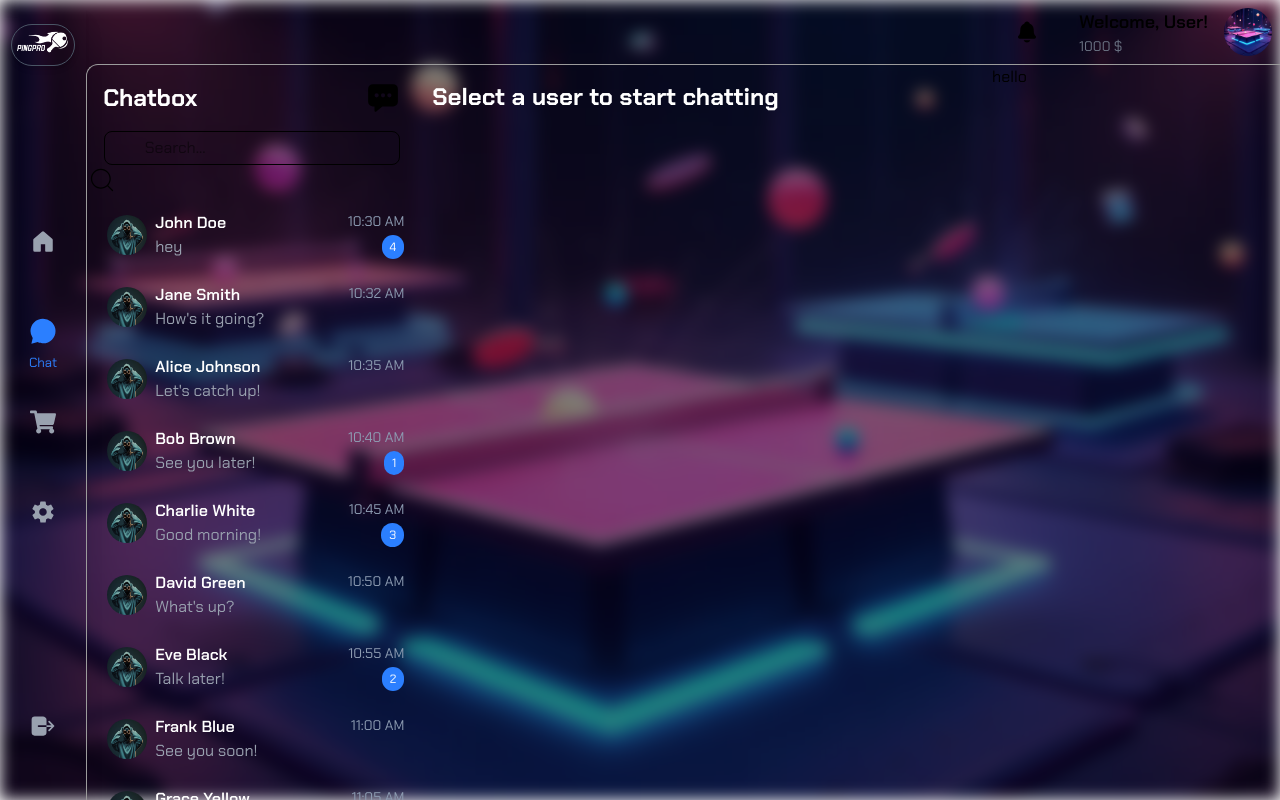
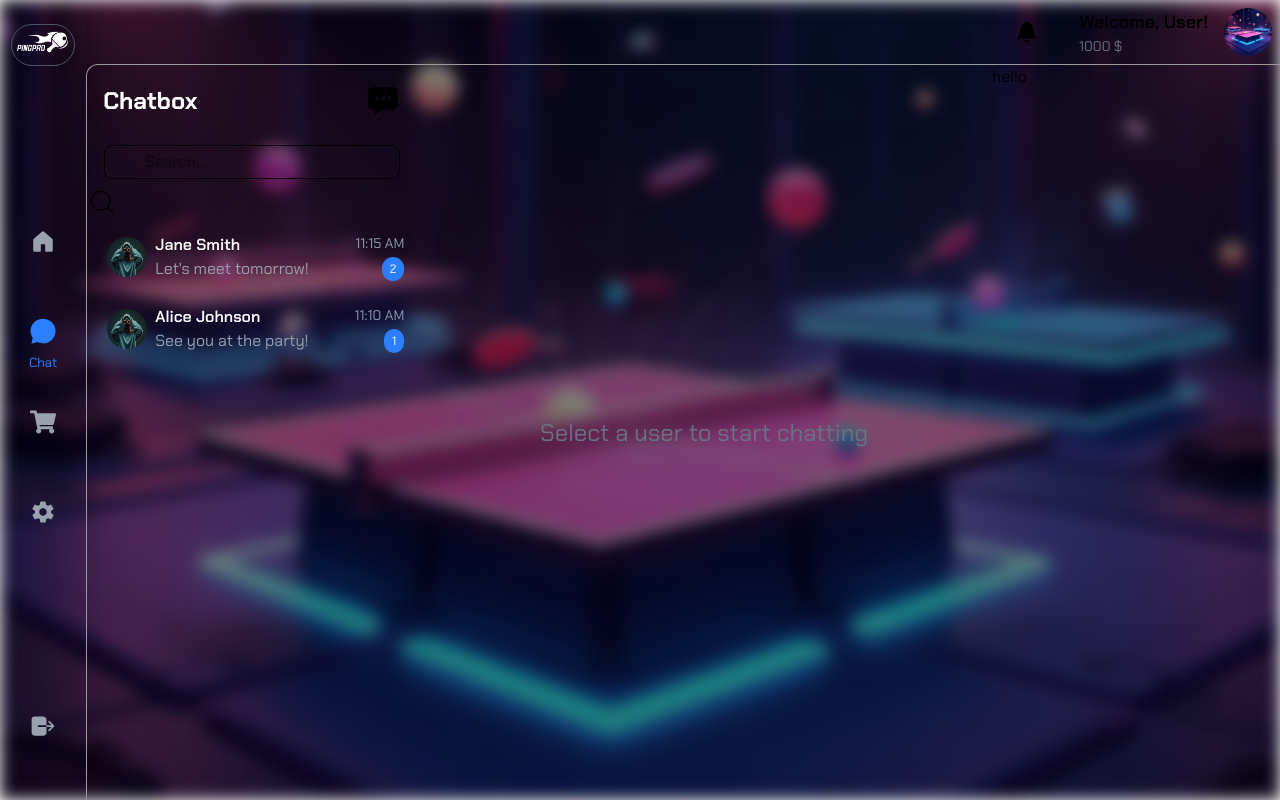
Before and after one commit to ahmedghounami/trans, a Next.js app in the folder client/: page /chat in a window 1280 px wide. Built offline with nearby package versions, Linux system fonts and the light colour scheme.

Commit message:
the chat frontend is almost

```diff
--- a/client/app/chat/page.tsx
+++ b/client/app/chat/page.tsx
@@ -5,55 +5,201 @@ import { useState } from "react";
 import UserInfo from "./userinfo";
 
 const users = [
-    { id: 1, name: "John Doe", lastMessage: "hey", time: "10:30 AM", imageprofile: "/profile.jpg", messagenotseen: 4 },
-    { id: 2, name: "Jane Smith", lastMessage: "How's it going?", time: "10:32 AM", imageprofile: "/profile.jpg", messagenotseen: 0 },
-    { id: 3, name: "Alice Johnson", lastMessage: "Let's catch up!", time: "10:35 AM", imageprofile: "/profile.jpg", messagenotseen: 0 },
-    { id: 4, name: "Bob Brown", lastMessage: "See you later!", time: "10:40 AM", imageprofile: "/profile.jpg", messagenotseen: 1 },
-    { id: 5, name: "Charlie White", lastMessage: "Good morning!", time: "10:45 AM", imageprofile: "/profile.jpg", messagenotseen: 3 },
-    { id: 6, name: "David Green", lastMessage: "What's up?", time: "10:50 AM", imageprofile: "/profile.jpg", messagenotseen: 0 },
-    { id: 7, name: "Eve Black", lastMessage: "Talk later!", time: "10:55 AM", imageprofile: "/profile.jpg", messagenotseen: 2 },
-    { id: 8, name: "Frank Blue", lastMessage: "See you soon!", time: "11:00 AM", imageprofile: "/profile.jpg", messagenotseen: 0 },
-    { id: 9, name: "Grace Yellow", lastMessage: "Let's meet up!", time: "11:05 AM", imageprofile: "/profile.jpg", messagenotseen: 0 },
-    { id: 10, name: "Hank Purple", lastMessage: "Catch you later!", time: "11:10 AM", imageprofile: "/profile.jpg", messagenotseen: 0 },
+    { id: 2, name: "Jane Smith", imageprofile: "/profile.jpg", },
+    { id: 3, name: "Alice Johnson", imageprofile: "/profile.jpg", },
+    { id: 4, name: "Bob Brown", imageprofile: "/profile.jpg", },
+    { id: 5, name: "Charlie White", imageprofile: "/profile.jpg", },
+    { id: 6, name: "David Green", imageprofile: "/profile.jpg", },
+    { id: 7, name: "Eve Black", imageprofile: "/profile.jpg", },
+    { id: 8, name: "Frank Blue", imageprofile: "/profile.jpg", },
+    { id: 9, name: "Grace Yellow", imageprofile: "/profile.jpg", },
+    { id: 10, name: "Hank Purple", imageprofile: "/profile.jpg", },
+];
+
+const userstalkingwith = [
+    { id: 2, name: "Jane Smith", lastMessage: "Let's meet tomorrow!", time: "11:15 AM", imageprofile: "/profile.jpg", messagenotseen: 2 },
+    { id: 3, name: "Alice Johnson", lastMessage: "See you at the party!", time: "11:10 AM", imageprofile: "/profile.jpg", messagenotseen: 1 },
+];
+const conversations = [
+    {
+        id: 1, participants: [1, 2], messages: [
+            { senderId: 1, content: "Hey, how are you?", timestamp: "10:30 AM" },
+            { senderId: 2, content: "I'm good, thanks! You?", timestamp: "10:31 AM" },
+            { senderId: 1, content: "Doing well! Just working on some projects.", timestamp: "10:32 AM" },
+            { senderId: 2, content: "Sounds great! Let's catch up later.", timestamp: "10:33 AM" },
+            { senderId: 2, content: "Sounds great! Let's catch up later.", timestamp: "10:34 AM" },
+            { senderId: 2, content: "Sounds great! Let's catch up later.", timestamp: "10:35 AM" },
+            { senderId: 1, content: "Sure! Talk to you later.", timestamp: "10:36 AM" },
+            { senderId: 1, content: "Sure! Talk to you later.", timestamp: "10:37 AM" },
+            { senderId: 1, content: "Sure! Talk to you later.Sure! Talk to you later.Sure! Talk to you later.Sure! Talk to you later.Sure! Talk to you later.Sure! Talk to you later.Sure! Talk to you later.", timestamp: "10:38 AM" },
+        ]
+    },
+    {
+        id: 2, participants: [1, 3], messages: [
+            { senderId: 1, content: "Hey Alice, how's it going?", timestamp: "10:35 AM" },
+            { senderId: 3, content: "Hi John! I'm doing well, thanks!", timestamp: "10:36 AM" },
+            { senderId: 1, content: "Let's catch up sometime.", timestamp: "10:37 AM" }
+        ]
+    },
+    {
+        id: 3, participants: [2, 4], messages: [
+            { senderId: 2, content: "Hey Bob, see you later!", timestamp: "10:40 AM" },
+            { senderId: 4, content: "Sure, take care!", timestamp: "10:41 AM" },
+            { senderId: 2, content: "You too!", timestamp: "10:42 AM" }
+        ]
+    },
+    {
+        id: 4, participants: [3, 5], messages: [
+            { senderId: 3, content: "Good morning Charlie!", timestamp: "10:45 AM" },
+            { senderId: 5, content: "Good morning Alice!", timestamp: "10:46 AM" },
+            { senderId: 3, content: "How's your day going?", timestamp: "10:47 AM" },
+            { senderId: 5, content: "Pretty good! Just started working.", timestamp: "10:48 AM" }
+        ]
+    },
+    {
+        id: 5, participants: [4, 6], messages: [
+            { senderId: 4, content: "Hey David, what's up?", timestamp: "10:50 AM" },
+            { senderId: 6, content: "Not much, just relaxing.", timestamp: "10:51 AM" },
+            { senderId: 4, content: "Sounds good! Let's hang out later.", timestamp: "10:52 AM" }
+        ]
+    },
+    {
+        id: 6, participants: [5, 7], messages: [
+            { senderId: 5, content: "Hi Eve, talk later?", timestamp: "10:55 AM" },
+            { senderId: 7, content: "Sure Charlie! Talk soon.", timestamp: "10:56 AM" }
+        ]
+    },
+    {
+        id: 7, participants: [6, 8], messages: [
+            { senderId: 6, content: "Frank, see you soon!", timestamp: "11:00 AM" },
+            { senderId: 8, content: "Yes David! Looking forward to it.", timestamp: "11:01 AM" }
+        ]
+    },
+    {
+        id: 8, participants: [7, 9], messages: [
+            { senderId: 7, content: "Grace, let's meet up!", timestamp: "11:05 AM" },
+            { senderId: 9, content: "Sure Eve! When are you free?", timestamp: "11:06 AM" }
+        ]
+    },
+    {
+        id: 9, participants: [8, 10], messages: [
+            { senderId: 8, content: "Hank, catch you later!", timestamp: "11:10 AM" },
+            { senderId: 10, content: "See you Frank! Take care.", timestamp: "11:11 AM" }
+        ]
+    },
+    {
+        id: 10, participants: [9, 1], messages: [
+            { senderId: 9, content: "John, let's catch up!", timestamp: "11.15 AM" },
+            { senderId: 1, content: "Sure Grace! When are you free?", timestamp: "11.16 AM" }
+        ]
+    },
 ];
 
 
+const me = {
+    id: 1,
+    name: "You",
+    lastMessage: "Hello, how are you?",
+    time: "11:20 AM",
+    imageprofile: "/profile.jpg",
+    messagenotseen: 0
+};
 
 export default function Chat() {
     const [selected, setSelected] = useState(0);
+    const [value, setValue] = useState("");
     return (
         <div className="flex flex-row h-full">
-            <div className="flex flex-col flex-2/7 border-r-[1] border-[#a0a0a0]">
-                <div className="flex justify-between items-center p-4">
+            <div className="flex flex-col flex-2/7 border-r-[1] border-[#a0a0a0] ">
+                <div className="flex justify-between items-center p-4 border-b-[1] h-18 border-[#a0a0a0]">
                     <h1 className="text-2xl font-bold text-white">Chatbox </h1>
                     <IoChatboxEllipses size={34} className=" " />
                 </div>
                 <input
                     type="text"
                     placeholder="Search..."
-                    className="w-[90%] z-10 pl-10 p-1 rounded-lg border self-center outline-0"
+                    className="w-[90%] z-10 pl-10 p-1 rounded-lg border m-2 self-center outline-0"
                 />
-                <CiSearch size={30} className=" mt-[-33] ml-[20] cursor-pointer z-20" />
+                <CiSearch size={30} className=" mt-[-40] ml-[20] cursor-pointer z-20" />
                 <div className="flex h-1 flex-col p-2 gap-2 flex-grow overflow-y-auto">
-                    {users.map((user) => (
+                    {userstalkingwith.map((user) => (
                         <UserInfo
                             key={user.id}
                             user={user}
                             setSelected={setSelected}
+                            selected={selected}
                         />
                     ))}
                 </div>
             </div>
             <div className="flex-1/2 border-r-[1] border-[#a0a0a0]">
-                {selected > 0 ? (
-                    <h3 className="text-white text-2xl font-bold p-4">
-                        selected is {selected}
-                    </h3>
+                {selected === 0 ? (
+                    <div className="flex justify-center items-center h-full">
+                        <h2 className="text-2xl text-gray-500">Select a user to start chatting</h2>
+                    </div>
                 ) : (
-                    <h3 className="text-white text-2xl font-bold p-4">
-                        Select a user to start chatting
-                    </h3>
+                    <div className="">
+                        <div className="flex items-center mb-4 p-4 h-18 border-b-[1] border-[#a0a0a0]">
+                            <img
+                                src={users.find(user => user.id === selected)?.imageprofile || "/profile.jpg"}
+                                alt="Profile"
+                                className="w-12 h-12 rounded-full mr-4"
+                            />
+                            <h2 className="text-xl font-semibold text-white ">
+                                {userstalkingwith.find(user => user.id === selected)?.name}
+                            </h2>
+                        </div>
+                        <div className="flex flex-col gap-4 h-[70vh] overflow-y-auto p-2">
+                            {conversations
+                                .find(conversation => conversation.participants.includes(selected))
+                                ?.messages.map((message, index) => (
+                                    <div
+                                        key={index}
+                                        className={`flex ${message.senderId === selected ? "justify-end" : "justify-start"
+                                            }`}
+                                    >
+                                        <div
+                                            className={`max-w-[70%] p-2 rounded-lg ${message.senderId === selected
+                                                ? "bg-[#0808f098] text-white"
+                                                : "bg-[#707ff754] text-white border-[#313038] border-[1]"
+                                                } shadow-md`}
+                                        >
+                                            <p className="text-sm">{message.content}</p>
+                                            <span className="text-xs text-gray-400 mt-1 block">
+                                                {message.timestamp}
+                                            </span>
+                                        </div>
+                                    </div>
+                                ))}
+                        </div>
+                        <div className="flex justify-between items-center mt-10">
+                            <input
+                                type="text"
+                                placeholder="Type a message..."
+                                className="w-[90%] ml-1 p-2 rounded-lg border outline-none"
+                                value={value}
+                                onChange={(e) => setValue(e.target.value)}
+                                onKeyDown={(e) => {
+                                    if (e.key === 'Enter') {
+                                        console.log("Message sent:", value);
+                                        setValue(""); // Clear input after sending
+                                    }
+                                }}
+                            />
+                            <button
+                                className="bg-blue-500 text-white px-4 py-2 mx-1 rounded-lg hover:bg-blue-600 transition-colors"
+                                onClick={() => {
+                                    console.log("Message sent:", value);
+                                    setValue(""); // Clear input after sending
+                                }}
+                            >
+                                Send
+                            </button>
+                        </div>
+
+                    </div>
                 )}
+
             </div>
             <div className=" flex-1/4">
                 hello
--- a/client/app/chat/userinfo.tsx
+++ b/client/app/chat/userinfo.tsx
@@ -1,14 +1,14 @@
-export default function UserInfo({ user, setSelected }: {
+export default function UserInfo({ user, setSelected , selected}: {
     user: {
         id: number;
         name: string;
-        lastMessage: string;
         time: string;
         imageprofile: string;
         messagenotseen: number;
     };
     isSelected: boolean;
     setSelected: (id: number) => void;
+    selected: number;
 }
 
 ) {
@@ -29,7 +29,7 @@ export default function UserInfo({ user, setSelected }: {
 
     };
     return (
-        <div key={user.id} className=" flex p-1 items-center hover:bg-[#a9a8a847] rounded-lg transition-colors duration-200 cursor-pointer"
+        <div key={user.id} className={` flex p-1 items-center hover:bg-[#a9a8a847] rounded-lg transition-colors duration-200 cursor-pointer ${selected === user.id ? 'bg-[#a9a8a847]' : ''}`}
             onClick={() => selectedhandler(user, setSelected)}
         >
             <img
```
